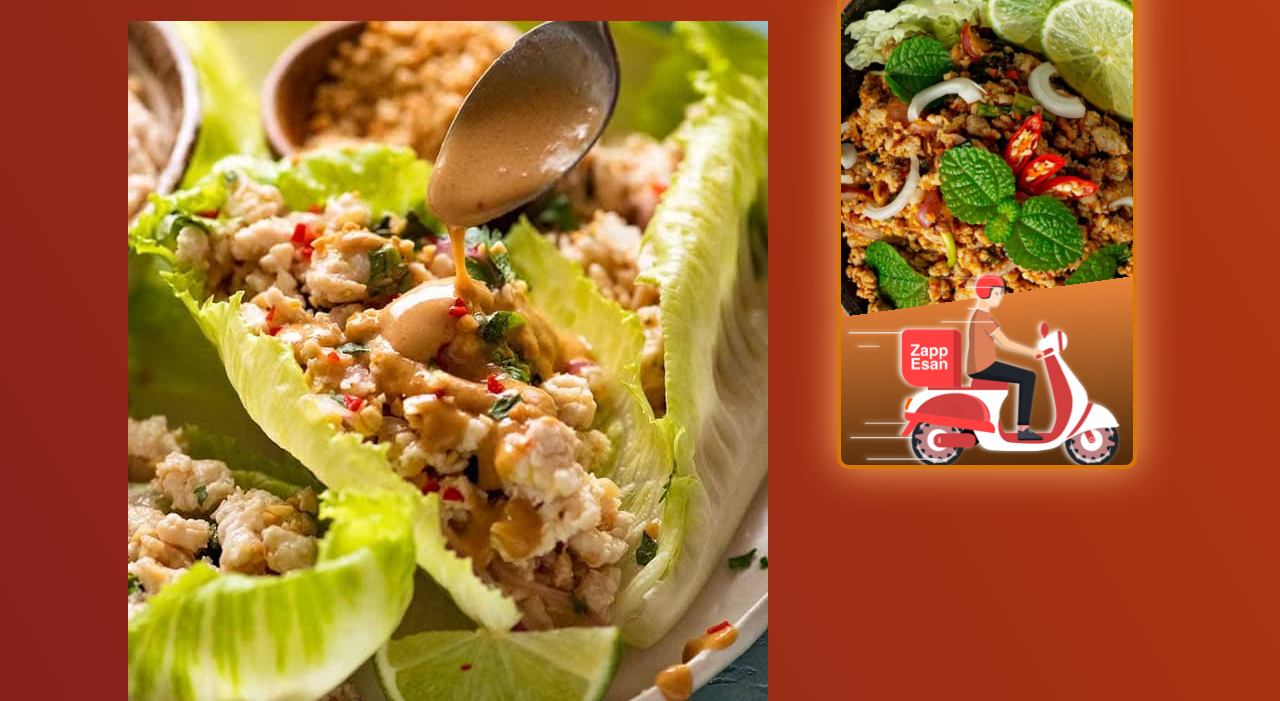
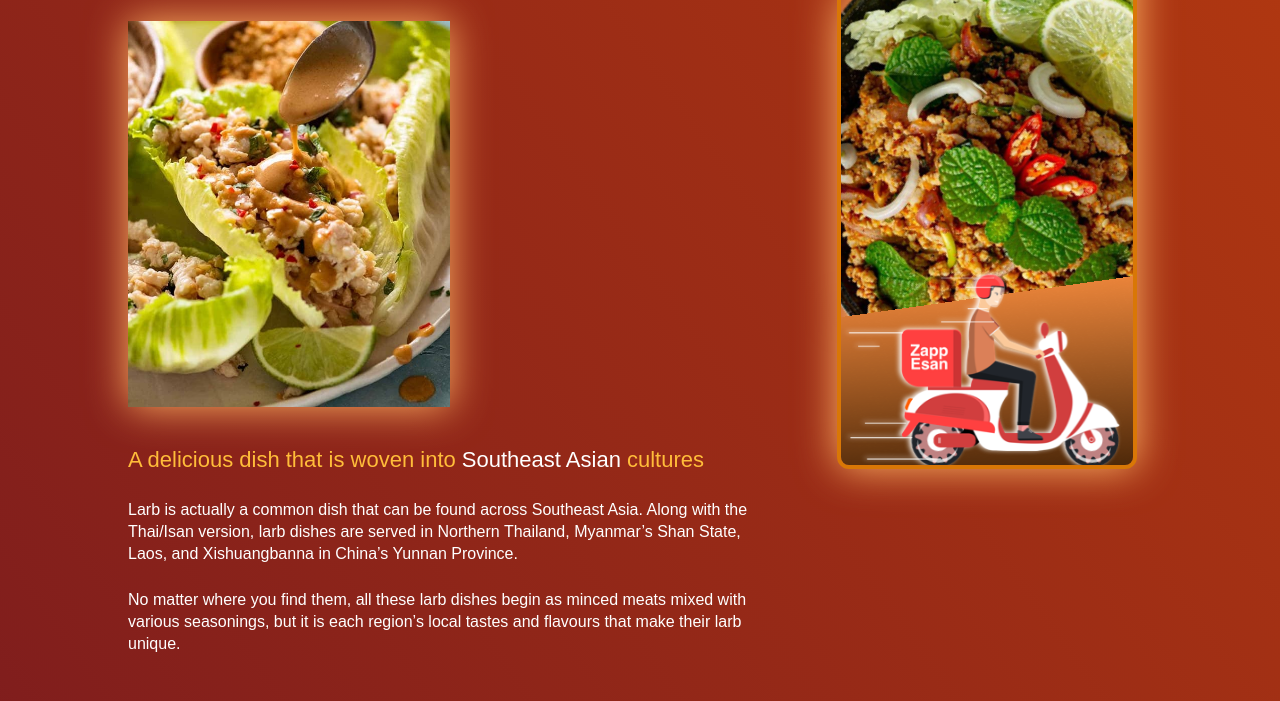
Before and after one commit to Jadisak/zapp, a plain HTML site: page larbmoo/index.html in a window 1280 px wide. Shown: the part 1019-1720 px from the top of the page. Drawn offline with nearby package versions, Linux system fonts and the light colour scheme; a web font is replaced by a local one.

Commit message:
rounded-2xl

```diff
--- a/larbmoo/index.html
+++ b/larbmoo/index.html
@@ -72,7 +72,7 @@
             <div class="singleContent"><h1 id="thai-foods-you-have-to-try-in-bangkok">Thai Foods You Have to Try in Bangkok.</h1>
 <h2 id="what-is-larb-the-unsung-hero-of-thailands-isan-cuisine">What Is Larb, The Unsung Hero Of Thailand’s Isan Cuisine?</h2>
 <p>Let’s delve into the wonders of Northeast Thailand, or Isan, cuisine, featuring the spicy flavours at the heart and soul of Northeastern Thai communities.</p>
-<p class="rounded-xl"><img src="/images/larb-moo-3.jpg" alt="Larb Kai"></p>
+<p class="z-0 w-full md:w-1/2 h-72 md:h-[400px] object-center object-cover rounded-2xl drop-shadow-[0_0_20px_rgba(255,180,100,1)]"><img src="/images/larb-moo-3.jpg" alt="Larb Kai"></p>
 <h2 id="a-delicious-dish-that-is-woven-into-southeast-asian-cultures">A delicious dish that is woven into <span class="text-white"> Southeast Asian </span> cultures</h2>
 <p>Larb is actually a common dish that can be found across Southeast Asia. Along with the Thai/Isan version, larb dishes are served in Northern Thailand, Myanmar’s Shan State, Laos, and Xishuangbanna in China’s Yunnan Province.</p>
 <p>No matter where you find them, all these larb dishes begin as minced meats mixed with various seasonings, but it is each region’s local tastes and flavours that make their larb unique.</p>
```
